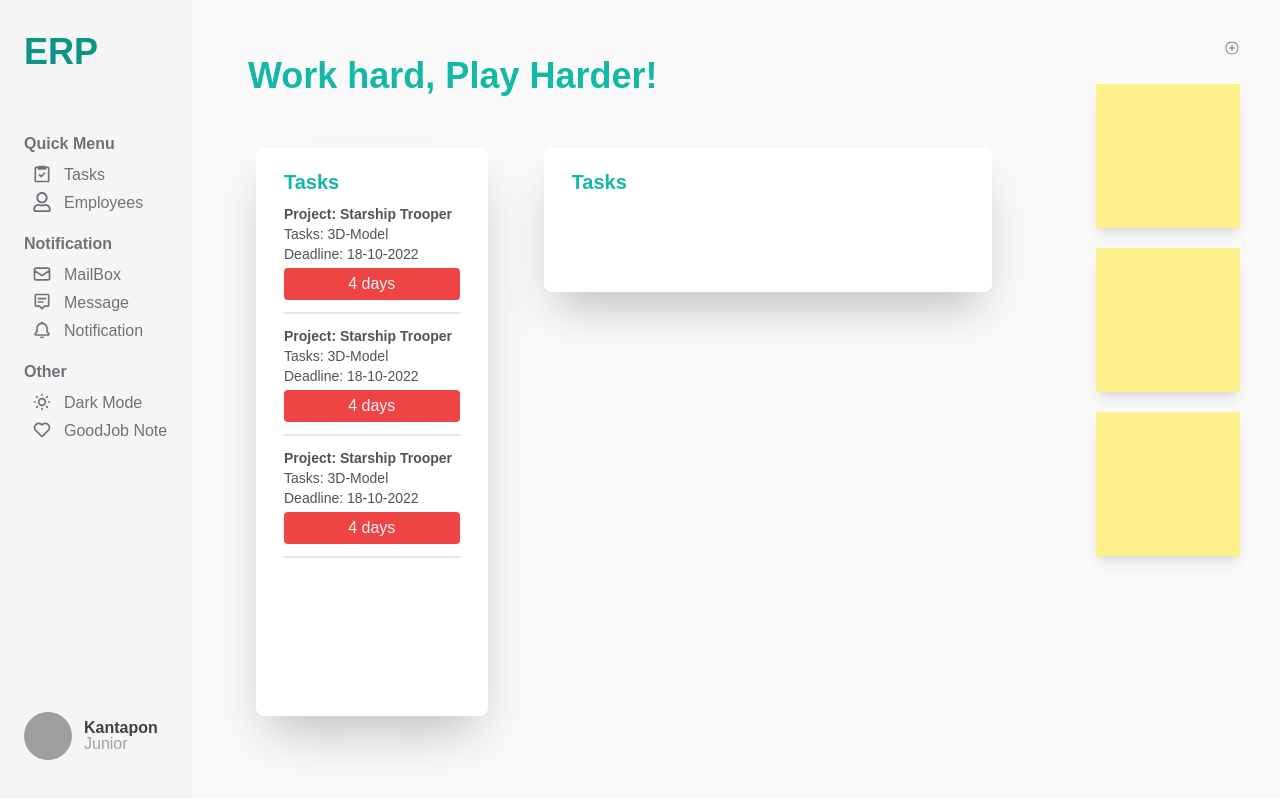
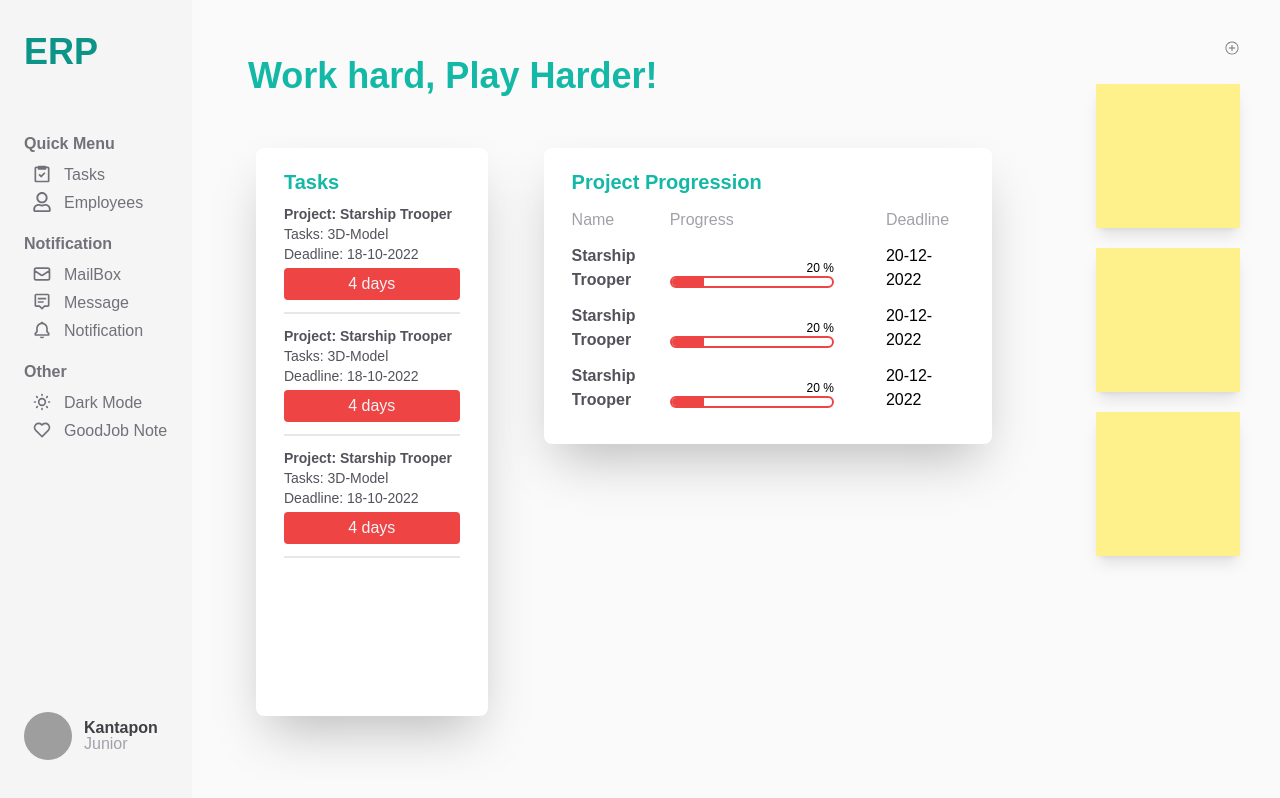
Before and after one commit to kanm4s/erp-general, a React (Create React App) app: page / in a window 1280 px wide. Built offline with nearby package versions, Linux system fonts and the light colour scheme; grey boxes are pictures that could not be loaded; a web font is replaced by a local one.

Commit message:
add project progression template

```diff
--- a/src/components/Home.jsx
+++ b/src/components/Home.jsx
@@ -1,4 +1,5 @@
-import TaskReminder from "./Main/TaskReminder";
+import ProjectProgress from "./Main/ProjectProgress/ProjectProgress";
+import TaskReminder from "./Main/TaskReminder/TaskReminder";
 import MainNav from "./Nav/MainNav";
 import MainSidePostIt from "./SidePostIt/MainSidePostIt";
 
@@ -12,6 +13,7 @@ export default function Home() {
                 </h1>
                 <div className="flex flex-row w-full h-full px-16 2xl:px-20 gap-14 mb-5">
                     <TaskReminder />
+                    <ProjectProgress />
                 </div>
             </main>
             <MainSidePostIt />
--- /dev/null
+++ b/src/components/Main/ProjectProgress/ProjectProgress.jsx
@@ -0,0 +1,21 @@
+import ProjectProgressElement from "./ProjectProgressElement";
+
+export default function ProjectProgress() {
+    return (
+        <div className="w-4/5 px-7 py-5 mt-3 2xl:mt-10 h-fit rounded-lg shadow-2xl bg-white overflow-hidden">
+            <h2 className="text-xl 2xl:text-3xl h-10 font-bold text-teal-500 cursor-default">
+                Project Progression
+            </h2>
+            <div className="flex pb-3">
+                <span className="flex basis-1/4 text-zinc-400">Name</span>
+                <span className="flex basis-1/2 text-zinc-400">Progress</span>
+                <span className="flex basis-1/5 relative left-5 text-zinc-400">
+                    Deadline
+                </span>
+            </div>
+            <ProjectProgressElement />
+            <ProjectProgressElement />
+            <ProjectProgressElement />
+        </div>
+    );
+}
--- /dev/null
+++ b/src/components/Main/ProjectProgress/ProjectProgressElement.jsx
@@ -0,0 +1,23 @@
+export default function ProjectProgressElement() {
+    return (
+        <div className="flex items-end mb-3">
+            <span className="flex basis-1/4 text-zinc-600 font-bold">
+                Starship Trooper
+            </span>
+            <div className="flex basis-1/2 relative bottom-1 pr-8">
+                <div className="flex grow flex-col">
+                    <span className="relative top-0 text-right text-xs">
+                        20 %
+                    </span>
+                    <div className="grow border-2 border-red-500 rounded-lg h-3 overflow-hidden">
+                        <div
+                            className="grow-0 bg-red-500 h-full"
+                            style={{ width: "20%" }}
+                        ></div>
+                    </div>
+                </div>
+            </div>
+            <span className="flex relative left-5 basis-1/5">20-12-2022</span>
+        </div>
+    );
+}
--- a/src/components/Main/TaskReminder.jsx
+++ b/src/components/Main/TaskReminder/TaskReminder.jsx
@@ -4,18 +4,13 @@ export default function TaskReminder() {
     return (
         <>
             <div className="w-2/5 px-7 py-5 mt-3 2xl:mt-10 mb-16 2xl:mb-36 rounded-lg shadow-2xl bg-white overflow-hidden">
-                <h2 className="text-xl 2xl:text-3xl h-6 2xl:h-10 font-bold text-teal-500 cursor-default">
+                <h2 className="text-xl 2xl:text-3xl h-6 2xl:h-10 font-bold text-teal-500 cursor-default overflow-hidden">
                     Tasks
                 </h2>
                 <TaskElement />
                 <TaskElement />
                 <TaskElement />
             </div>
-            <div className="w-4/5 px-7 py-5 mt-3 2xl:mt-10 h-36 rounded-lg shadow-2xl bg-white overflow-hidden">
-                <h2 className="text-xl 2xl:text-3xl h-10 font-bold text-teal-500 cursor-default">
-                    Tasks
-                </h2>
-            </div>
         </>
     );
 }
```
Also changed, not shown: src/components/Main/TaskReminder/TaskElement.jsx (renamed from src/components/Main/TaskElement.jsx).
